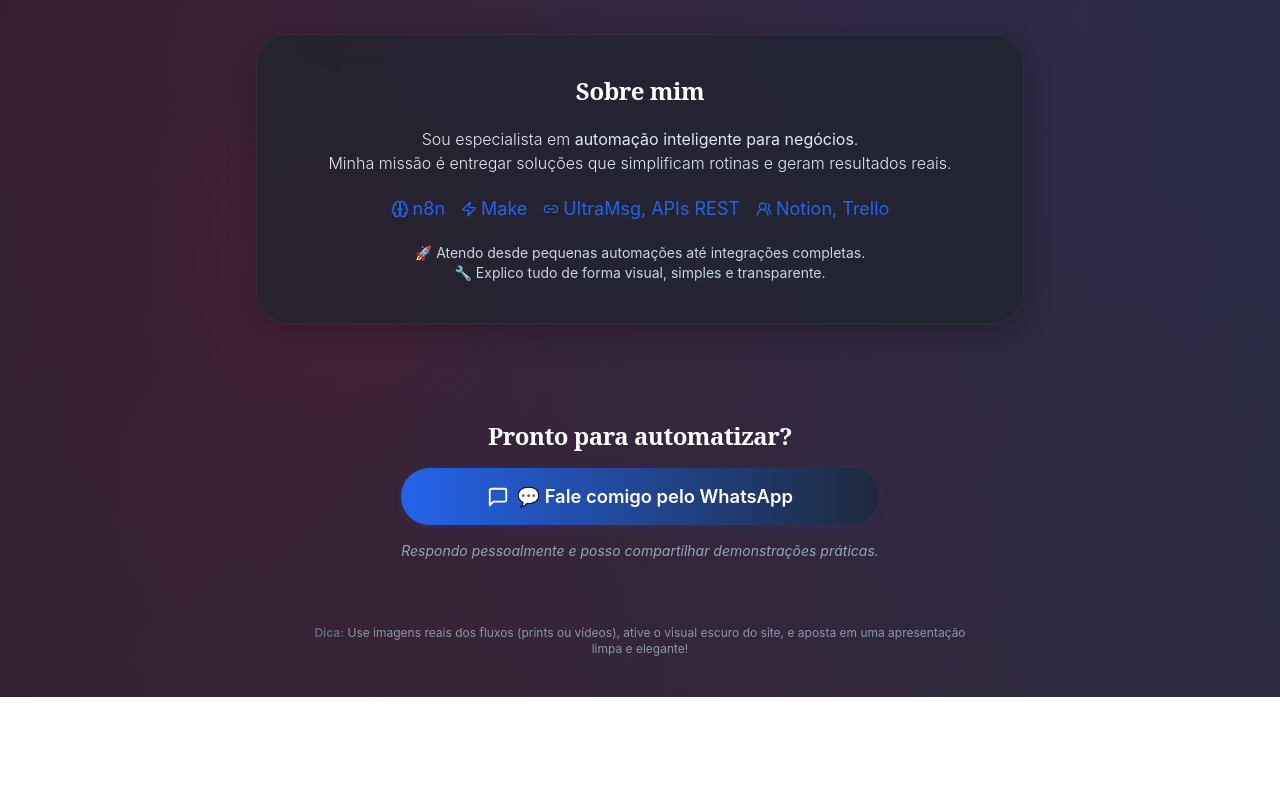
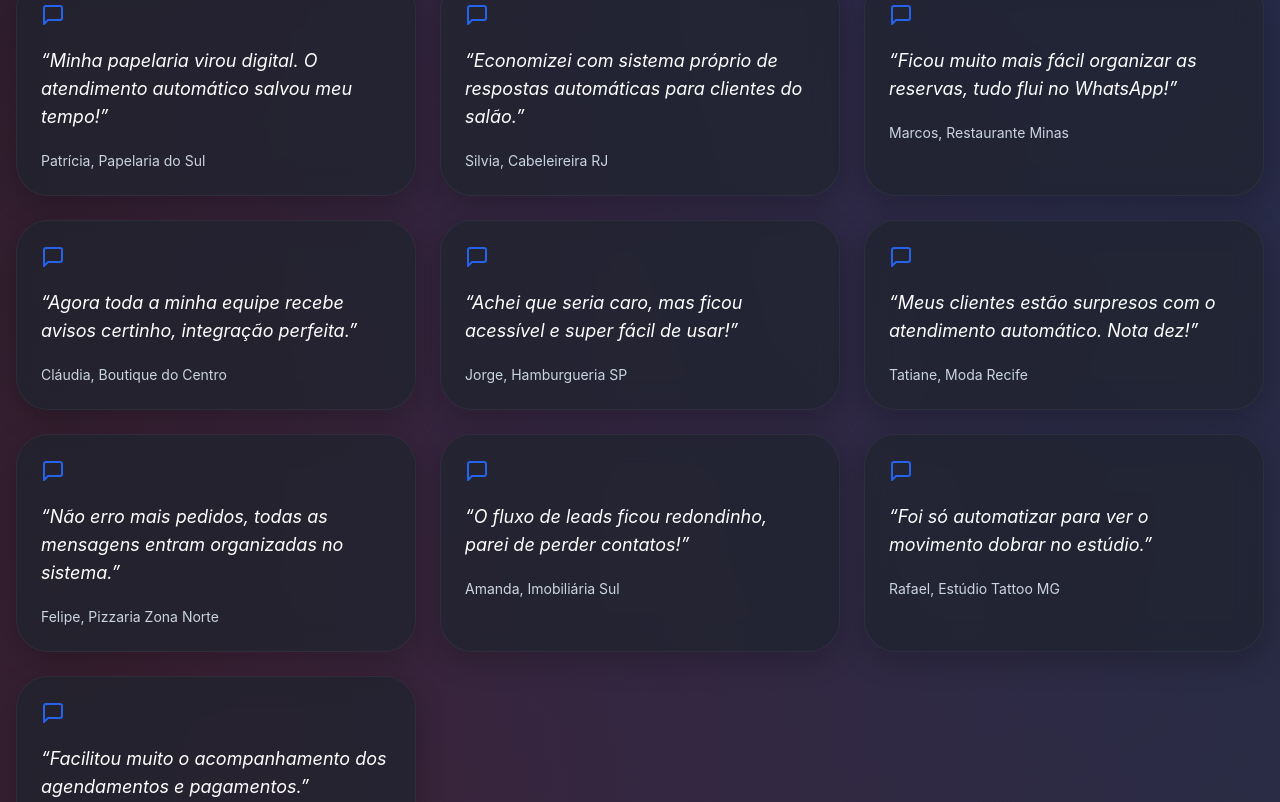
Before and after one commit to Alvo360/instant-biz-flows, a React (Vite) app: page / in a window 1280 px wide. Shown: the part 2158-2960 px from the top of the page. Before the commit the page ends 2855 px from the top, so only its background shows below. Built offline with nearby package versions, Linux system fonts and the light colour scheme.

Commit message:
Add more testimonials
Added 10 more testimonials to the "Depoimentos Verdadeiros" section, using composite names including store names or states.

```diff
--- a/src/pages/Index.tsx
+++ b/src/pages/Index.tsx
@@ -1,3 +1,4 @@
+
 import { Zap, CalendarCheck2, Bot, Link2, Scissors, Users2, MessageSquare, Brain } from "lucide-react";
 
 const testimonials = [
@@ -12,6 +13,46 @@ const testimonials = [
   {
     quote: "Consegui integrar WhatsApp, planilhas e IA. Facilidade absurda.",
     author: "Lucas, Gestor de Tráfego"
+  },
+  {
+    quote: "Minha papelaria virou digital. O atendimento automático salvou meu tempo!",
+    author: "Patrícia, Papelaria do Sul"
+  },
+  {
+    quote: "Economizei com sistema próprio de respostas automáticas para clientes do salão.",
+    author: "Silvia, Cabeleireira RJ"
+  },
+  {
+    quote: "Ficou muito mais fácil organizar as reservas, tudo flui no WhatsApp!",
+    author: "Marcos, Restaurante Minas"
+  },
+  {
+    quote: "Agora toda a minha equipe recebe avisos certinho, integração perfeita.",
+    author: "Cláudia, Boutique do Centro"
+  },
+  {
+    quote: "Achei que seria caro, mas ficou acessível e super fácil de usar!",
+    author: "Jorge, Hamburgueria SP"
+  },
+  {
+    quote: "Meus clientes estão surpresos com o atendimento automático. Nota dez!",
+    author: "Tatiane, Moda Recife"
+  },
+  {
+    quote: "Não erro mais pedidos, todas as mensagens entram organizadas no sistema.",
+    author: "Felipe, Pizzaria Zona Norte"
+  },
+  {
+    quote: "O fluxo de leads ficou redondinho, parei de perder contatos!",
+    author: "Amanda, Imobiliária Sul"
+  },
+  {
+    quote: "Foi só automatizar para ver o movimento dobrar no estúdio.",
+    author: "Rafael, Estúdio Tattoo MG"
+  },
+  {
+    quote: "Facilitou muito o acompanhamento dos agendamentos e pagamentos.",
+    author: "Bruna, Clínica Vida PE"
   }
 ];
 
```
